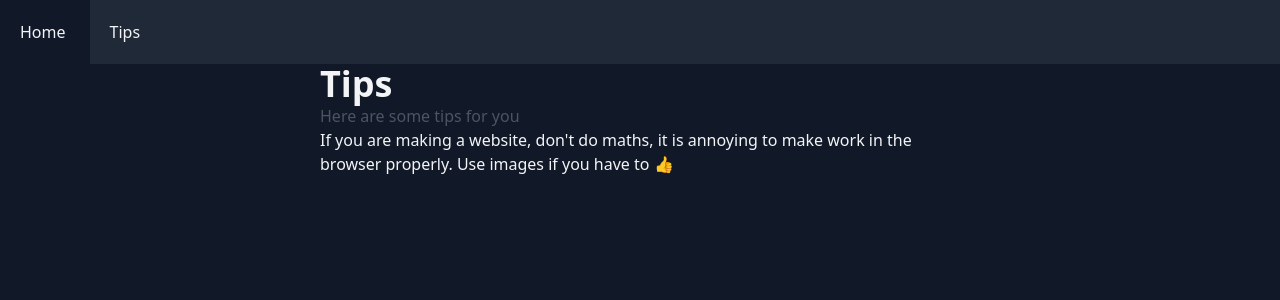
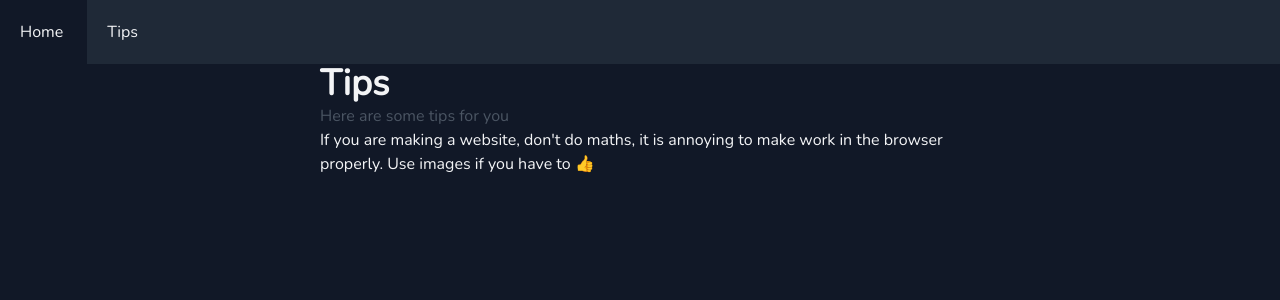
Before and after one commit to Supersonicboss1/physics-tips-site, a SvelteKit app: page / in a window 1280 px wide. Shown: the top 300 px of the page. Built offline with nearby package versions, Linux system fonts and the light colour scheme.

Commit message:
added markdown support

```diff
--- a/package.json
+++ b/package.json
@@ -29,6 +29,7 @@
 	},
 	"type": "module",
 	"dependencies": {
-		"katex": "^0.16.4"
+		"katex": "^0.16.4",
+		"snarkdown": "^2.0.0"
 	}
 }
--- a/src/lib/mathParser.svelte
+++ b/src/lib/mathParser.svelte
@@ -3,6 +3,7 @@
 </svelte:head>
 <script>
     import katex from 'katex';
+    import snarkdown from "snarkdown";
     import { onMount } from "svelte";
 
     export let string = "";
@@ -28,5 +29,5 @@
 </script>
 
 <div>
-    {@html string}
+    {@html snarkdown(string)}
 </div>
--- a/src/routes/+layout.svelte
+++ b/src/routes/+layout.svelte
@@ -1,18 +1,25 @@
+<svelte:head>
+<link rel="preconnect" href="https://fonts.googleapis.com">
+<link rel="preconnect" href="https://fonts.gstatic.com">
+<link href="https://fonts.googleapis.com/css2?family=Nunito&display=swap" rel="stylesheet">
+
+</svelte:head>
 <script lang="ts">
   import "../app.css";
 </script>
-<div class="box-border m-0 p-0 font-sans">
+
+<div class="box-border m-0 p-0 font-[Nunito]">
   <nav class="flex items-center h-16 bg-gray-800">
     <a class=" pr-6 p-5 hover:bg-gray-900" href="/">Home</a>
     <a class=" pr-6 p-5 hover:bg-gray-900" href="/tips">Tips</a>
   </nav>
 
-      <slot></slot>
+  <slot />
 </div>
+
 <style lang="postcss">
   :global(html) {
     background-color: theme(colors.gray.900);
-
   }
   :global(html) {
     color: theme(colors.gray.100);
```
Also changed, not shown: 1 other file (tests, documents, lock files or other folders). Lines whose indentation alone changed are shown as unchanged.
